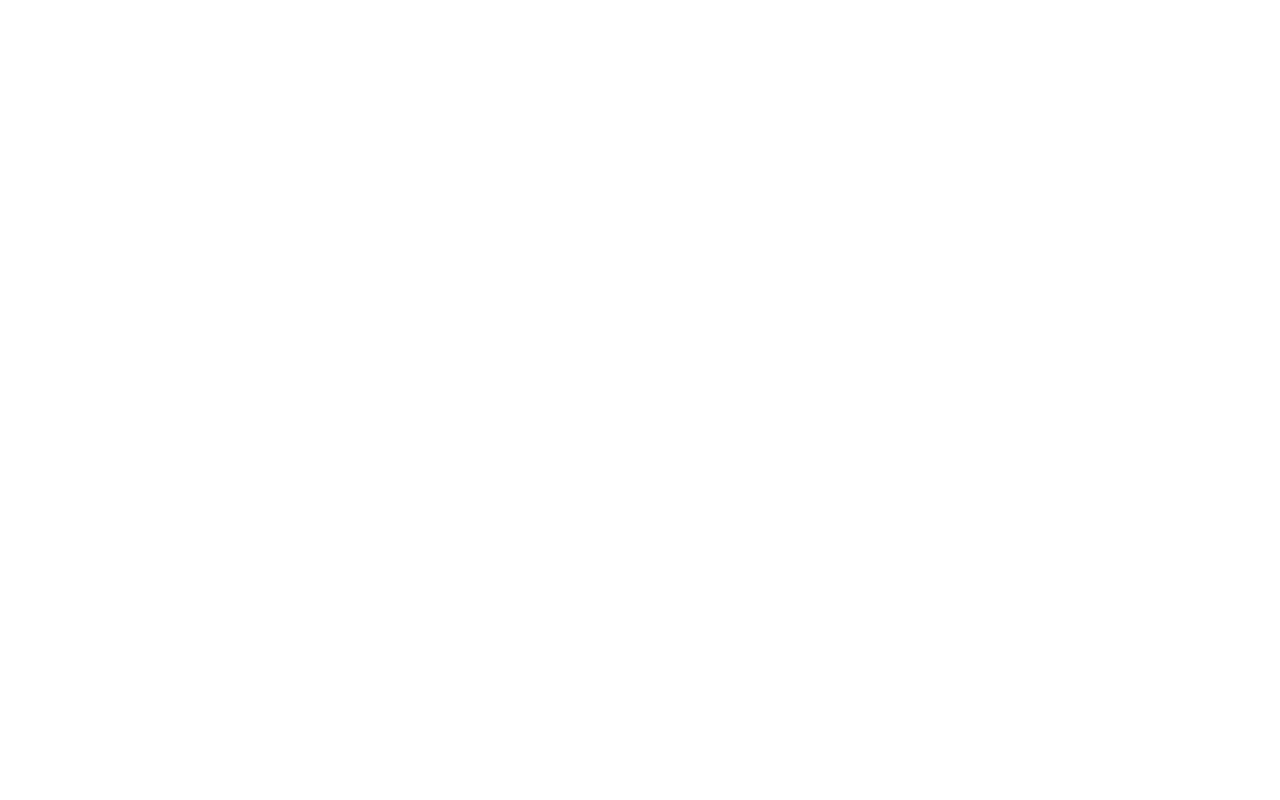
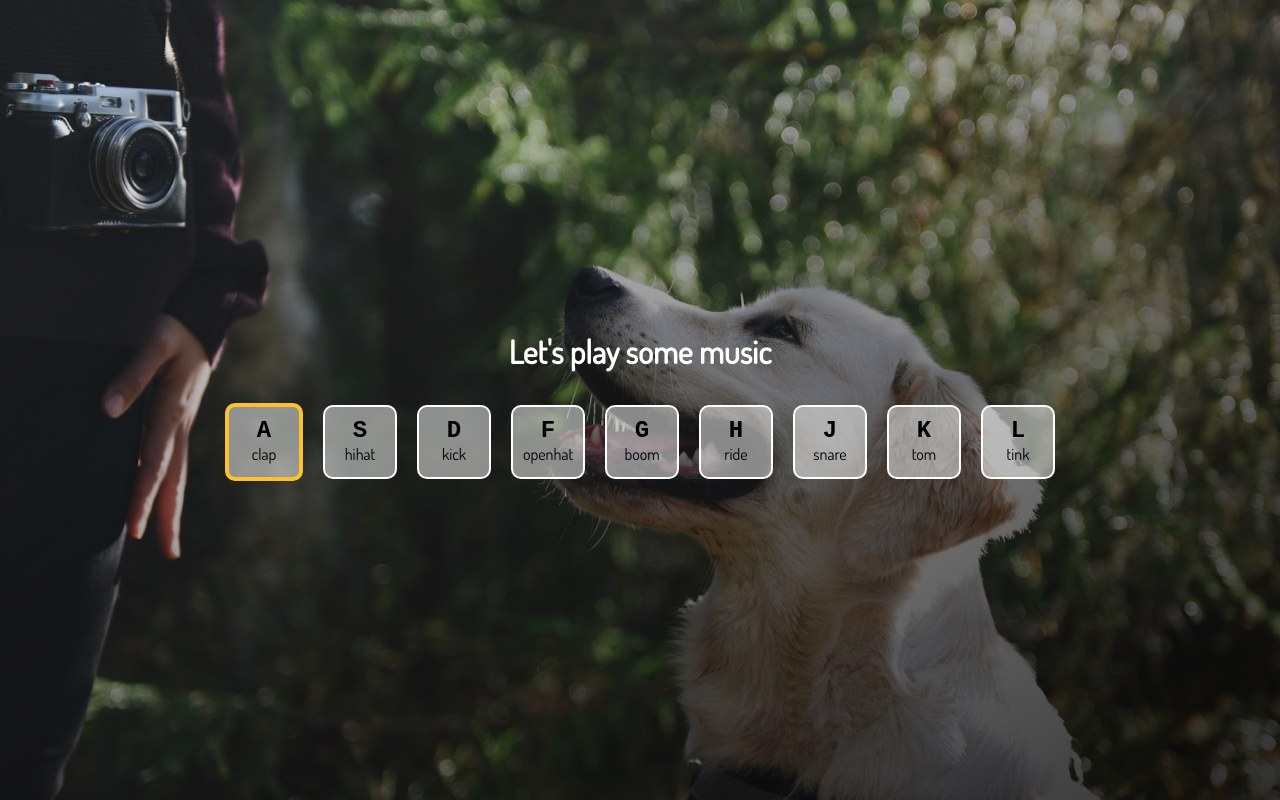
Before and after one commit to tranki1/js30, a plain HTML site: page index.html in a window 1280 px wide. Drawn offline with Linux system fonts and the light colour scheme.

Commit message:
Build drumkit content and styles

```diff
--- a/css/style.css
+++ b/css/style.css
@@ -0,0 +1,60 @@
+@import url("https://fonts.googleapis.com/css?family=Dosis");
+
+body {
+  background: linear-gradient(
+      to bottom right,
+      rgba(0, 0, 0, 0),
+      rgba(0, 0, 0, 0.8)
+    ),
+    url(../image/background.JPG) center center fixed;
+  -webkit-background-size: cover;
+  -moz-background-size: cover;
+  -o-background-size: cover;
+  background-size: cover;
+  background-repeat: no-repeat;
+  background-repeat: no-repeat;
+  background-size: cover;
+  height: 100vh;
+  margin: 0;
+  font-family: "Dosis", sans-serif;
+}
+
+h1 {
+  color: white;
+  flex: 100%;
+  text-align: center;
+}
+.container {
+  display: flex;
+  justify-content: center;
+  align-items: center;
+  align-content: center;
+  height: 100vh;
+  padding: 0 50px;
+  flex-wrap: wrap;
+}
+
+.keys {
+  border: 2px solid white;
+  border-radius: 10px;
+  background-color: rgba(255, 255, 255, 0.5);
+  flex-grow: 1;
+  padding: 10px;
+  margin: 10px;
+  max-width: 50px;
+  width: 50px;
+  height: 50px;
+  text-align: center;
+}
+
+kbd {
+  font-weight: 700;
+  font-size: 1.5rem;
+}
+.sound {
+  display: block;
+}
+
+.playing {
+  border: #fdc02f 4px solid;
+}
--- a/index.html
+++ b/index.html
@@ -10,9 +10,83 @@
 </head>
 
 <body>
+  <div class="container">
+    <h1>Let's play some music</h1>
+    <!-- Keyboard -->
+    <div class="keys playing">
+      <div class="key " data-key="65">
+        <kbd>A</kbd>
+        <span class="sound">clap</span>
+      </div>
+    </div>
 
+    <div class="keys">
+      <div class="key" data-key="83">
+        <kbd>S</kbd>
+        <span class="sound">hihat</span>
+      </div>
+    </div>
 
+    <div class="keys">
+      <div class="key" data-key="68">
+        <kbd>D</kbd>
+        <span class="sound">kick</span>
+      </div>
+    </div>
 
+    <div class="keys">
+      <div class="key" data-key="70">
+        <kbd>F</kbd>
+        <span class="sound">openhat</span>
+      </div>
+    </div>
+
+    <div class="keys">
+      <div class="key" data-key="71">
+        <kbd>G</kbd>
+        <span class="sound">boom</span>
+      </div>
+    </div>
+
+    <div class="keys">
+      <div class="key" data-key="72">
+        <kbd>H</kbd>
+        <span class="sound">ride</span>
+      </div>
+    </div>
+
+    <div class="keys">
+      <div class="key" data-key="74">
+        <kbd>J</kbd>
+        <span class="sound">snare</span>
+      </div>
+    </div>
+
+    <div class="keys">
+      <div class="key" data-key="75">
+        <kbd>K</kbd>
+        <span class="sound">tom</span>
+      </div>
+    </div>
+
+    <div class="keys">
+      <div class="key" data-key="76">
+        <kbd>L</kbd>
+        <span class="sound">tink</span>
+      </div>
+    </div>
+
+    <!-- Audio -->
+    <audio src="sounds/" data-key="65"></audio>
+    <audio src="sounds/" data-key="83"></audio>
+    <audio src="sounds/" data-key="68"></audio>
+    <audio src="sounds/" data-key="70"></audio>
+    <audio src="sounds/" data-key="71"></audio>
+    <audio src="sounds/" data-key="72"></audio>
+    <audio src="sounds/" data-key="74"></audio>
+    <audio src="sounds/" data-key="75"></audio>
+    <audio src="sounds/" data-key="76"></audio>
+  </div>
   <script src="js/script.js"></script>
 </body>
 
```
Also changed, not shown: image/background.JPG (added).
